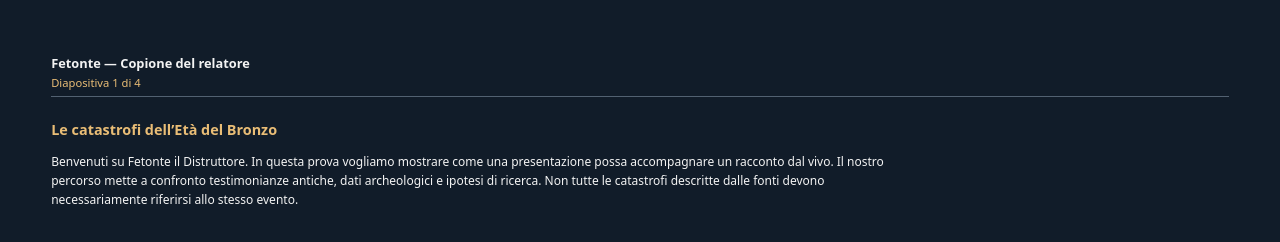
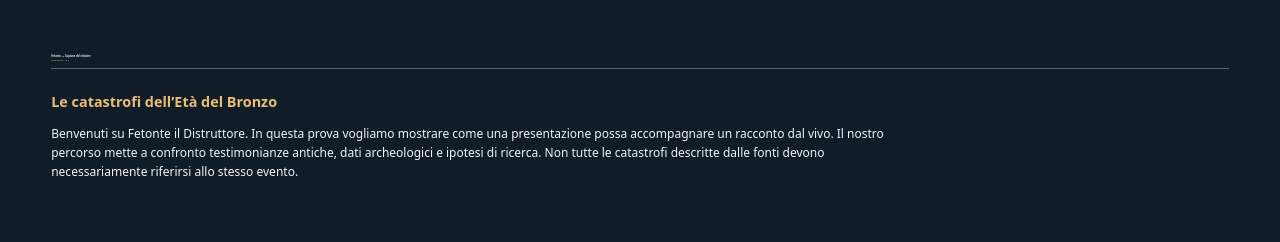
Before and after one commit to Fetonte1960/Fetonte, a plain HTML site: page presentazioni/copione.html in a window 1280 px wide. Drawn offline with Linux system fonts and the light colour scheme.

Commit message:
Riduci di cinque volte font intestazione copione

```diff
--- a/presentazioni/copione.html
+++ b/presentazioni/copione.html
@@ -1,4 +1,4 @@
-<!doctype html><html lang="it"><head><meta charset="utf-8"><meta name="viewport" content="width=device-width,initial-scale=1"><title>Copione | Fetonte</title><style>:root{font-family:system-ui,sans-serif;color-scheme:dark}body{margin:0;background:#111c29;color:#f3f3f3;padding:clamp(18px,4vw,55px)}header{position:sticky;top:0;background:#111c29;border-bottom:1px solid #526171;padding:3px 0 6px}h1{font-size:.8rem;margin:0 0 3px;font-weight:600}#count{color:#e9bd76;font-size:.7rem}article{max-width:850px;font-size:.75rem;line-height:1.55;padding-top:10px}article h2{color:#e9bd76;font-size:1.2em}article p{margin:.8em 0}.hint{color:#a9b9c9;font-size:.9rem}button{background:#253e56;color:white;border:1px solid #8293a3;border-radius:8px;padding:8px 14px;cursor:pointer}</style></head><body><header><h1>Fetonte — Copione del relatore</h1><div id="count">Diapositiva 1 di 4</div></header><article id="script"></article><script>
+<!doctype html><html lang="it"><head><meta charset="utf-8"><meta name="viewport" content="width=device-width,initial-scale=1"><title>Copione | Fetonte</title><style>:root{font-family:system-ui,sans-serif;color-scheme:dark}body{margin:0;background:#111c29;color:#f3f3f3;padding:clamp(18px,4vw,55px)}header{position:sticky;top:0;background:#111c29;border-bottom:1px solid #526171;padding:3px 0 6px}h1{font-size:.16rem;margin:0 0 1px;font-weight:600}#count{color:#e9bd76;font-size:.14rem}article{max-width:850px;font-size:.75rem;line-height:1.55;padding-top:10px}article h2{color:#e9bd76;font-size:1.2em}article p{margin:.8em 0}.hint{color:#a9b9c9;font-size:.9rem}button{background:#253e56;color:white;border:1px solid #8293a3;border-radius:8px;padding:8px 14px;cursor:pointer}</style></head><body><header><h1>Fetonte — Copione del relatore</h1><div id="count">Diapositiva 1 di 4</div></header><article id="script"></article><script>
 const texts=[
 ['Le catastrofi dell’Età del Bronzo','Benvenuti su Fetonte il Distruttore. In questa prova vogliamo mostrare come una presentazione possa accompagnare un racconto dal vivo. Il nostro percorso mette a confronto testimonianze antiche, dati archeologici e ipotesi di ricerca. Non tutte le catastrofi descritte dalle fonti devono necessariamente riferirsi allo stesso evento.'],
 ['Un solo evento o catastrofi differenti?','Nel quarto capitolo del Book of Gleanings, la Kolbrin racconta il diluvio di Sisuda e descrive l’arrivo del Distruttore. La somiglianza con altre tradizioni del diluvio merita un confronto attento. Dobbiamo però distinguere ciò che dice il testo dalle nostre interpretazioni e verificare separatamente le cronologie.'],
```
